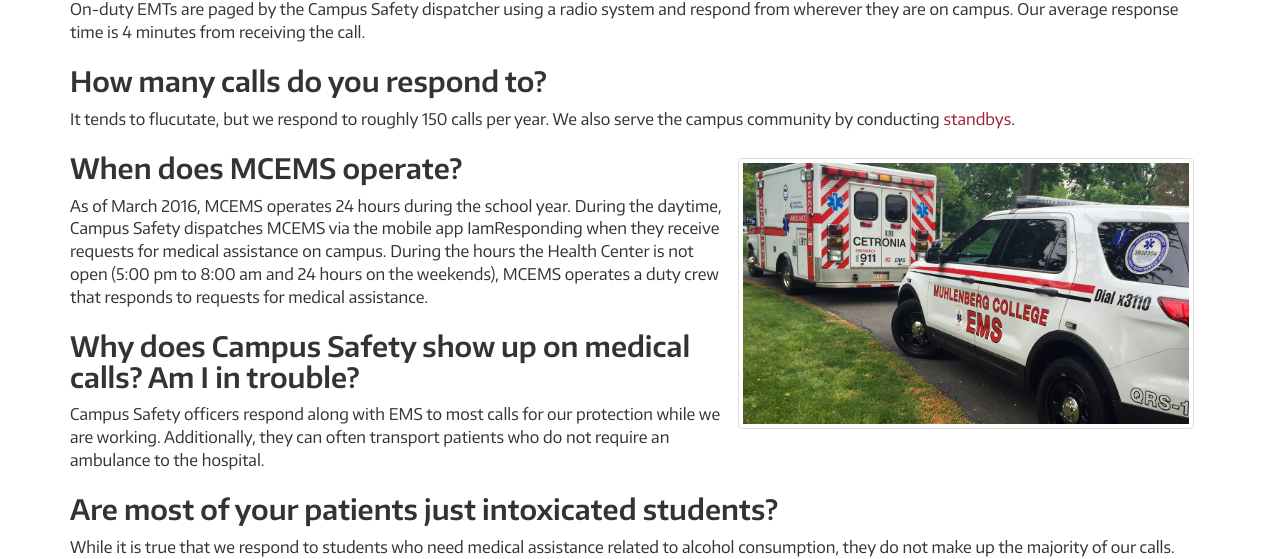
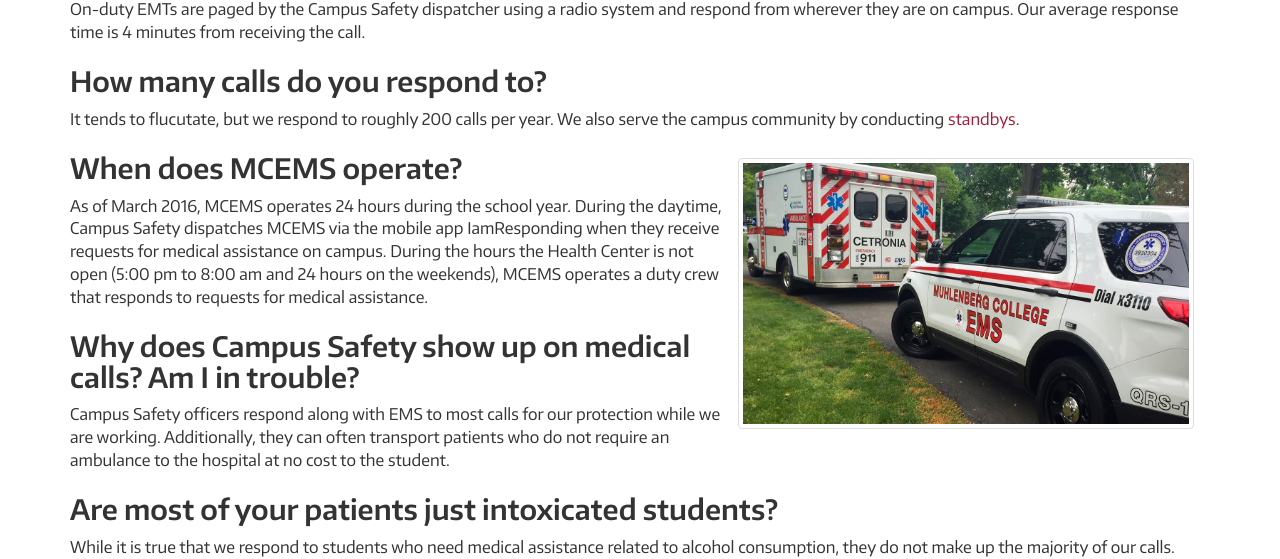
Before and after one commit to MCEMS/www, a Jekyll site: the page built from faq/index.markdown, in a window 1280 px wide. Shown: the part 575-1134 px from the top of the page. Built offline with Jekyll 4.4.1, drawn with Linux system fonts in a browser that asks for light colours; nearby versions of some CDN libraries.

Commit message:
Update index.markdown
Updated Lanugage

```diff
--- a/faq/index.markdown
+++ b/faq/index.markdown
@@ -18,7 +18,7 @@
 
 ### How many calls do you respond to?
 
-It tends to flucutate, but we respond to roughly 150 calls per year. We also serve the campus community by conducting [standbys](/standby-request).
+It tends to flucutate, but we respond to roughly 200 calls per year. We also serve the campus community by conducting [standbys](/standby-request).
 
 <div class="pull-right" style="max-width:40%;margin:1em;">
   <div class="thumbnail">
@@ -32,7 +32,7 @@
 
 ### Why does Campus Safety show up on medical calls? Am I in trouble?
 
-Campus Safety officers respond along with EMS to most calls for our protection while we are working. Additionally, they can often transport patients who do not require an ambulance to the hospital.
+Campus Safety officers respond along with EMS to most calls for our protection while we are working. Additionally, they can often transport patients who do not require an ambulance to the hospital at no cost to the student.
 
 ### Are most of your patients just intoxicated students?
 
```
